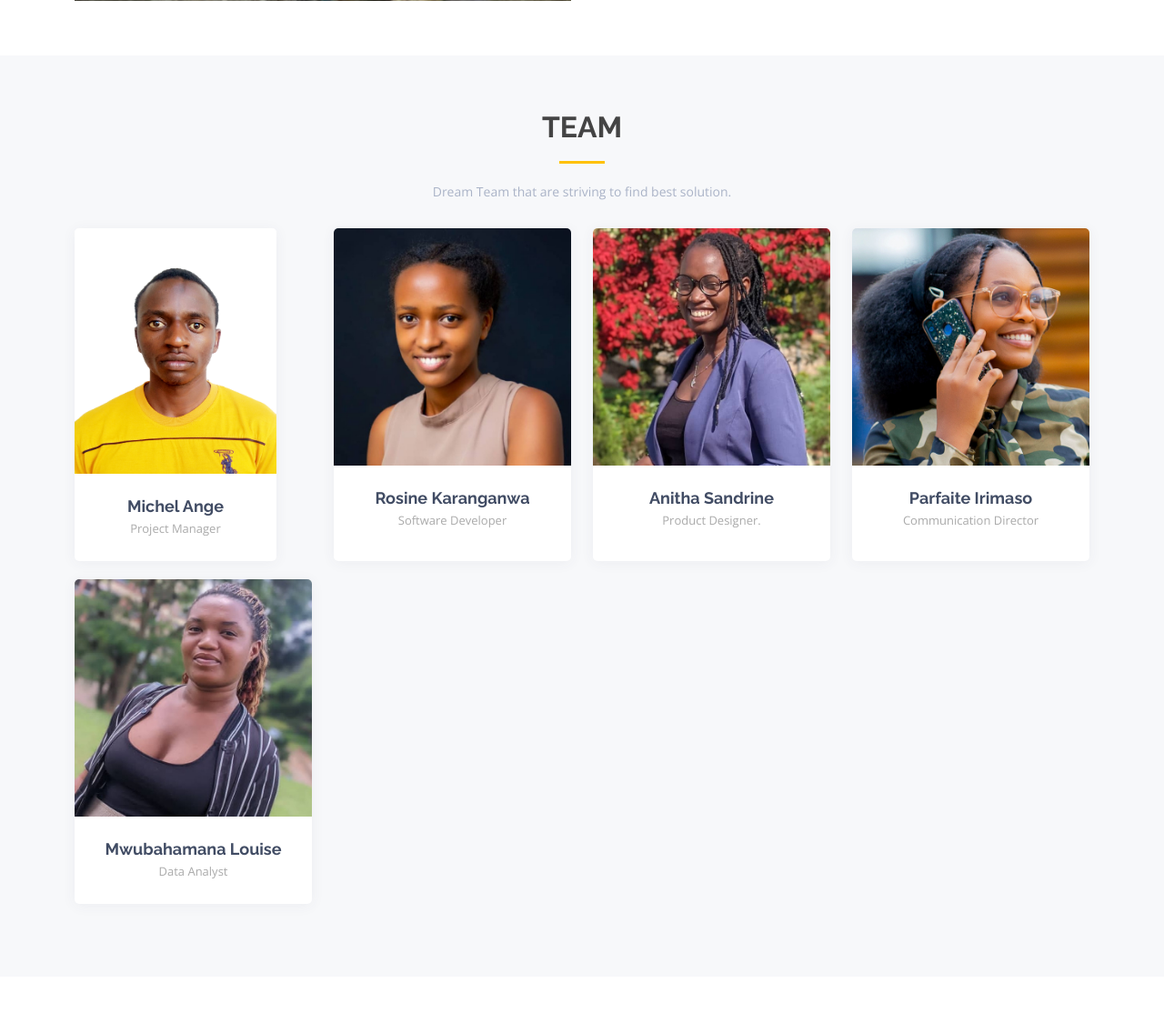
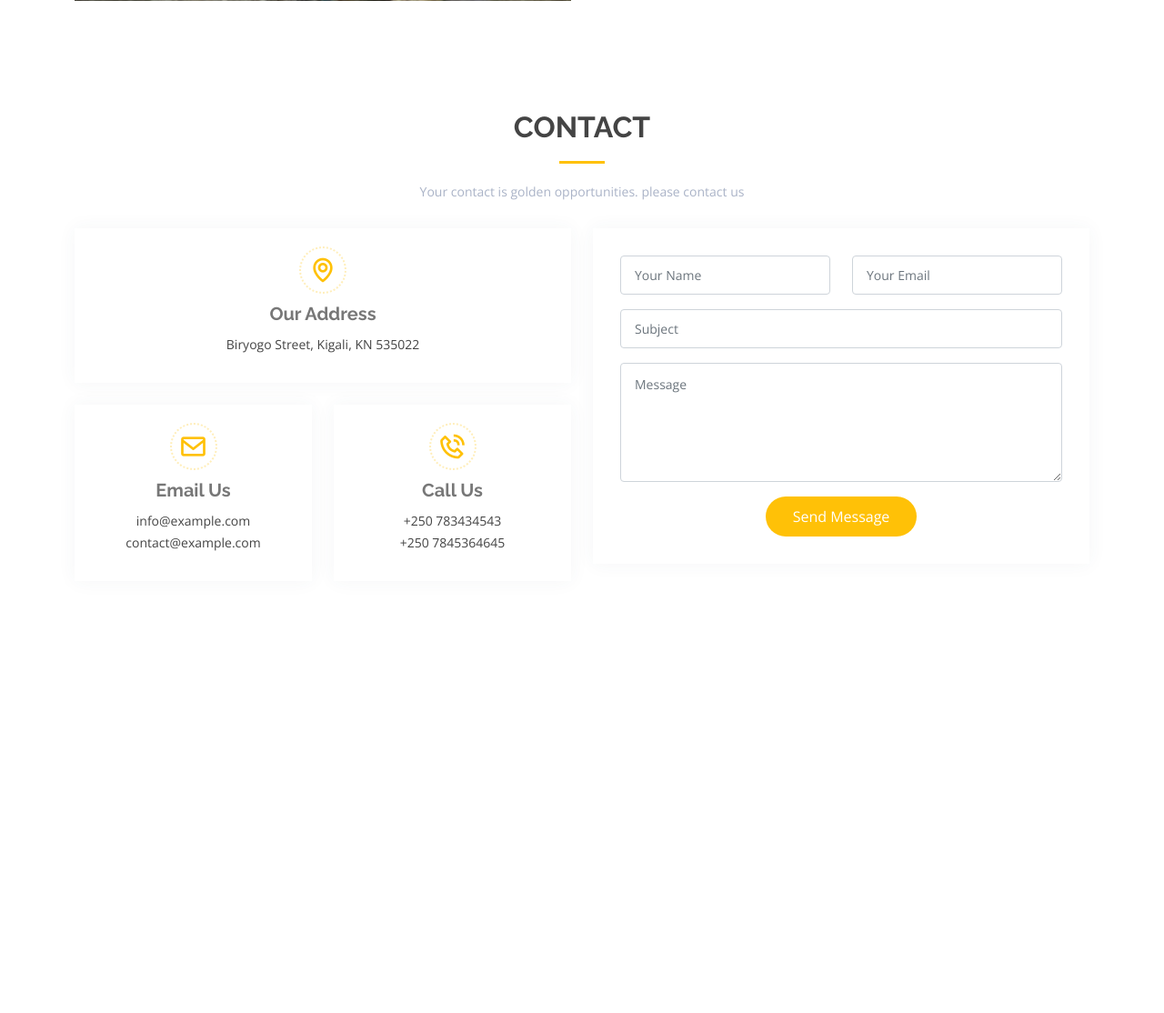
Before and after one commit to Angemichel12/geolocation_app, a Django app: page / in a window 1280 px wide. Shown: the part 1062-2176 px from the top of the page at 91% size. After the commit the page ends 1668 px from the top, so only its background shows below. Run offline with Django 4.2, Linux system fonts and the light colour scheme; some libraries are stand-ins or nearby versions.

Commit message:
remove team section

```diff
--- a/locations/templates/index.html
+++ b/locations/templates/index.html
@@ -44,7 +44,7 @@
       </div>
     </section><!-- End About Section -->
 
-     <!-- ======= Team Section ======= -->
+     <!-- ======= Team Section =======
     <section id="team" class="team section-bg">
       <div class="container">
 
@@ -146,7 +146,7 @@
         </div>
 
       </div>
-    </section><!-- End Team Section -->
+    </section> End Team Section -->
 
       <!-- ======= Contact Section ======= -->
     <section id="contact" class="contact">
```
